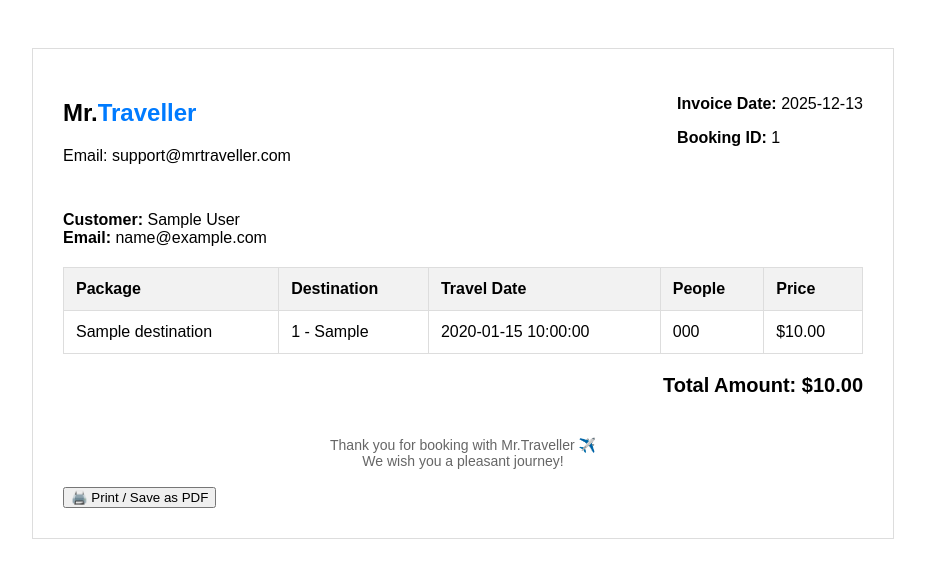
After one commit to AaishaShahani2001/mr.traveller, a PHP site: page /booking_invoice_print.php?id=1 in a window 1280 px wide. The commit adds this page. Shown: the top 578 px of the page, without its empty margins (177-1102 px from the left). Run offline with PHP 8.4, Linux system fonts and the light colour scheme; the visitor is signed in with stand-in values (Sample User, id 1); tables that the repository leaves empty or names only in its code hold one stand-in row (values such as "Sample post").

Commit message:
created booking_invoice_pdf downloading

```diff
--- /dev/null
+++ b/booking_invoice_print.php
@@ -0,0 +1,153 @@
+<?php
+session_start();
+require "config.php";
+
+if (!isset($_SESSION['user_id'])) {
+    die("Unauthorized access");
+}
+
+if (!isset($_GET['id'])) {
+    die("Invalid booking");
+}
+
+$booking_id = $_GET['id'];
+
+$sql = $conn->prepare("
+    SELECT b.*, u.full_name, u.email,
+           d.title, d.country, d.city
+    FROM bookings b
+    JOIN users u ON b.user_id = u.user_id
+    JOIN destinations d ON b.dest_id = d.dest_id
+    WHERE b.booking_id = ? AND b.user_id = ?
+");
+$sql->execute([$booking_id, $_SESSION['user_id']]);
+$b = $sql->fetch(PDO::FETCH_ASSOC);
+
+if (!$b) {
+    die("Booking not found");
+}
+?>
+
+<!DOCTYPE html>
+<html>
+<head>
+<title>Invoice - Mr.Traveller</title>
+
+<style>
+body {
+    font-family: Arial, sans-serif;
+    padding: 40px;
+    background: white;
+}
+
+.invoice-box {
+    max-width: 800px;
+    margin: auto;
+    border: 1px solid #ddd;
+    padding: 30px;
+}
+
+.header {
+    display: flex;
+    justify-content: space-between;
+    margin-bottom: 30px;
+}
+
+.header h2 span {
+    color: #007bff;
+}
+
+table {
+    width: 100%;
+    border-collapse: collapse;
+    margin-top: 20px;
+}
+
+th, td {
+    padding: 12px;
+    border: 1px solid #ddd;
+    text-align: left;
+}
+
+th {
+    background: #f2f2f2;
+}
+
+.total {
+    font-size: 20px;
+    font-weight: bold;
+    text-align: right;
+    margin-top: 20px;
+}
+
+.footer {
+    margin-top: 40px;
+    text-align: center;
+    color: #666;
+    font-size: 14px;
+}
+
+/* Hide buttons while printing */
+@media print {
+    .print-btn {
+        display: none;
+    }
+}
+</style>
+</head>
+
+<body>
+
+<div class="invoice-box">
+
+    <div class="header">
+        <div>
+            <h2>Mr.<span>Traveller</span></h2>
+            <p>Email: support@mrtraveller.com</p>
+        </div>
+        <div>
+            <p><b>Invoice Date:</b> <?php echo date("Y-m-d"); ?></p>
+            <p><b>Booking ID:</b> <?php echo $b['booking_id']; ?></p>
+        </div>
+    </div>
+
+    <p>
+        <b>Customer:</b> <?php echo htmlspecialchars($b['full_name']); ?><br>
+        <b>Email:</b> <?php echo htmlspecialchars($b['email']); ?>
+    </p>
+
+    <table>
+        <tr>
+            <th>Package</th>
+            <th>Destination</th>
+            <th>Travel Date</th>
+            <th>People</th>
+            <th>Price</th>
+        </tr>
+
+        <tr>
+            <td><?php echo $b['title']; ?></td>
+            <td><?php echo $b['country']." - ".$b['city']; ?></td>
+            <td><?php echo $b['travel_date']; ?></td>
+            <td><?php echo $b['number_of_people']; ?></td>
+            <td>$<?php echo number_format($b['total_amount'], 2); ?></td>
+        </tr>
+    </table>
+
+    <p class="total">
+        Total Amount: $<?php echo number_format($b['total_amount'], 2); ?>
+    </p>
+
+    <div class="footer">
+        Thank you for booking with Mr.Traveller ✈️ <br>
+        We wish you a pleasant journey!
+    </div>
+
+    <br>
+
+    <button class="print-btn" onclick="window.print()">🖨️ Print / Save as PDF</button>
+
+</div>
+
+</body>
+</html>
```
Also changed, not shown: my_bookings.php (+119 -84 lines).
